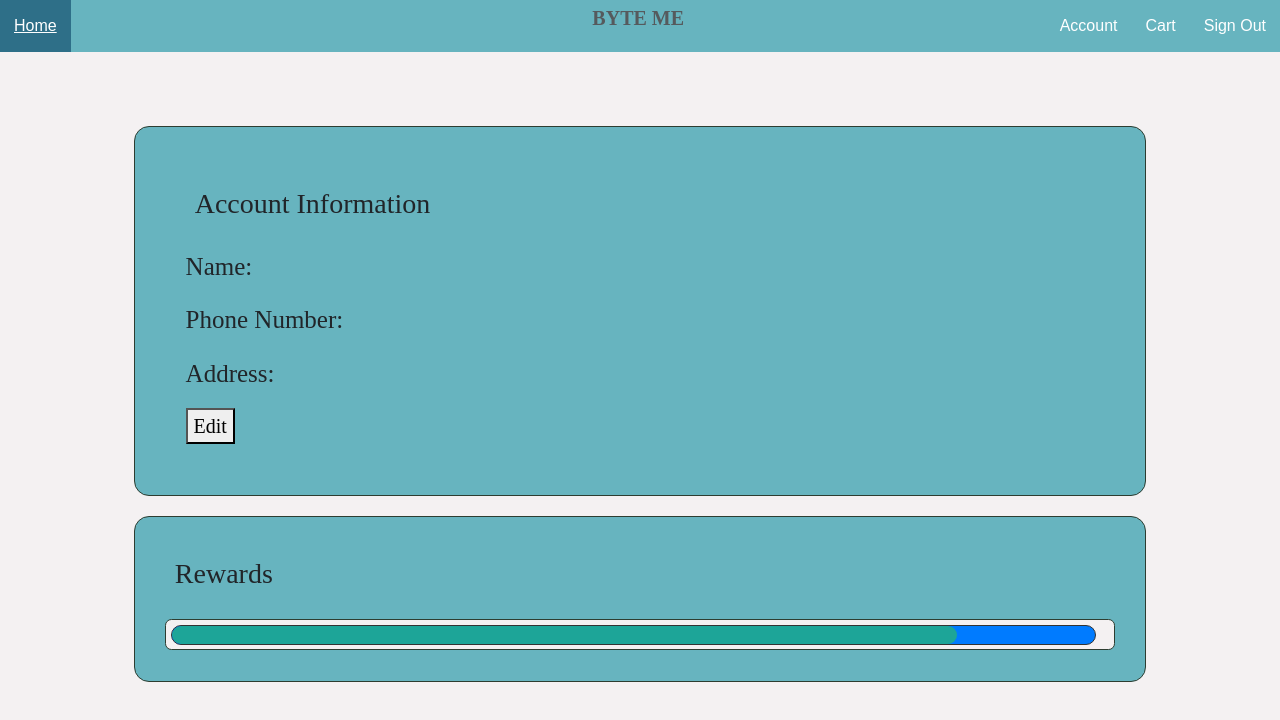
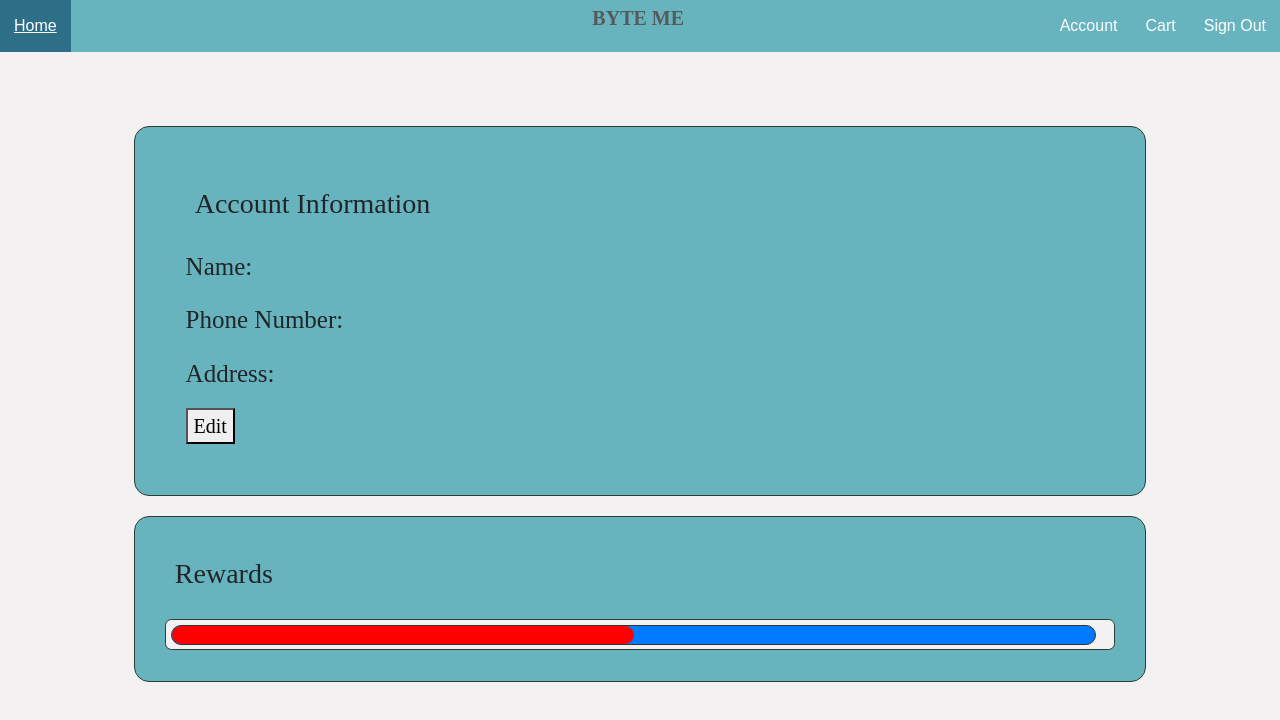
Before and after one commit to ef1301/restaurant-frontend, a React (Create React App) app: page /AccountInfo in a window 1280 px wide. Shown: the top 720 px of the page. Built offline with nearby package versions, Linux system fonts and the light colour scheme; a web font is replaced by a local one.

Commit message:
finished progress bar

```diff
--- a/src/components/styles/Reward.css
+++ b/src/components/styles/Reward.css
@@ -7,7 +7,7 @@
 }
 
 .filler{
-    background: #1DA598;
+    background: red;
     height: 100%;
     border-radius: inherit;
     transition: width .2s ease-in;
--- a/src/components/views/Reward.js
+++ b/src/components/views/Reward.js
@@ -9,13 +9,13 @@ class ProgressBarExample extends Component{
         super(props)
 
         this.state = {
-            percantage: 85
+            percentage: 50
         }
     }
     render(){
         return(
             <div>
-                <ProgressBar percantage={this.state.percantage} />
+                <ProgressBar percentage={this.state.percentage} />
             </div>
 
         )
@@ -24,13 +24,13 @@ class ProgressBarExample extends Component{
 const ProgressBar = (props) => {
     return(
         <div className="progress-bar">
-            <Filler percantage={props.percantage} />
+            <Filler percentage={props.percentage} />
         </div>
     )
 }
 
 const Filler = (props) => {
-    return <div className="filler" style={{ width: `${props.percantage}%` }} />
+    return <div className="filler" style={{ width: `${props.percentage}%` }} />
 }
 
 export default ProgressBarExample;
```
